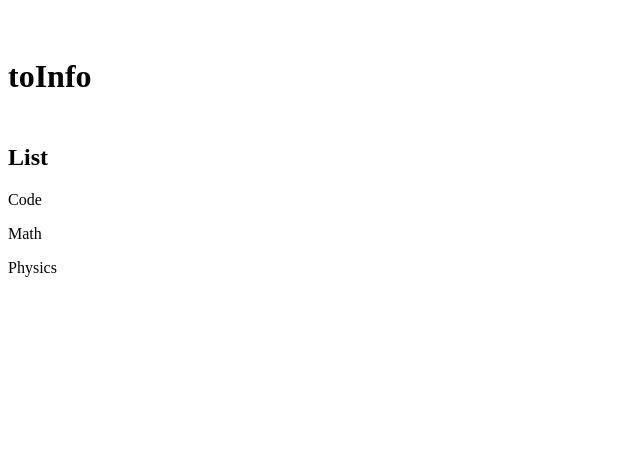
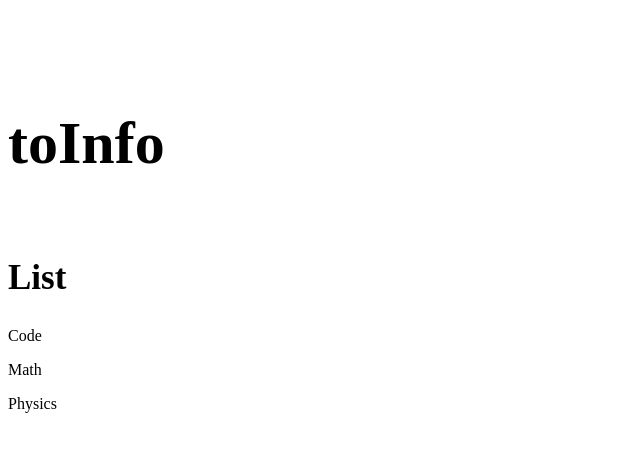
Before and after one commit to toinfo/toinfo.github.io, a plain HTML site: page index.html in a window 1280 px wide. Shown: the whole page, without its empty margins (0-640 px from the left). Drawn offline with Linux system fonts and the light colour scheme.

Commit message:
Update index.html

```diff
--- a/index.html
+++ b/index.html
@@ -2,14 +2,13 @@
 <html lang="en">
 
   <body>
-  <h1> <br> toInfo </h1>
+  <h1 style="font-size:60px"> <br> toInfo </h1>
 
-  <h2> <br> List </h2>
+  <h2 style="font-size:35px"> <br> List </h2>
     <p> Code </p>
     <p> Math </p>
     <p> Physics </p>
 
-
   </body>
 
 </html>
```
